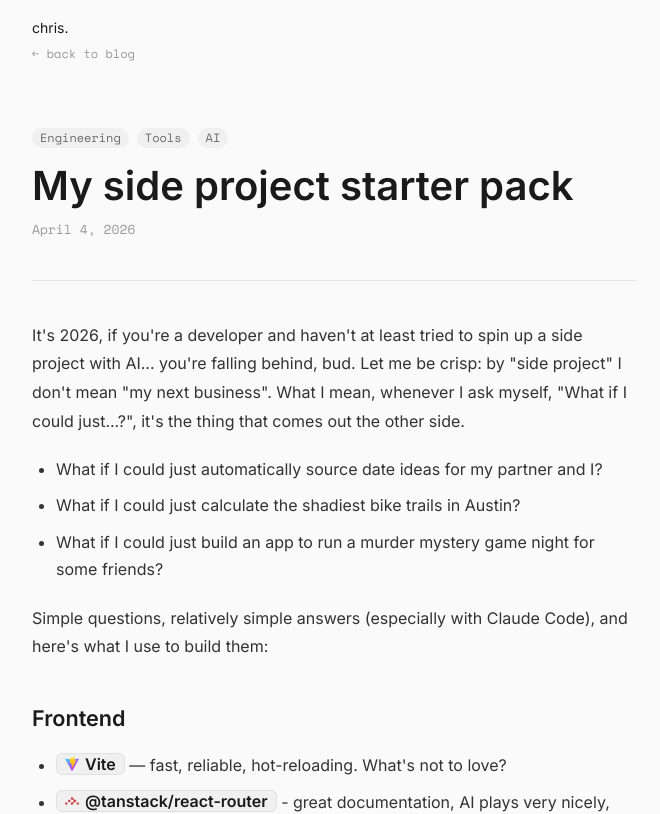
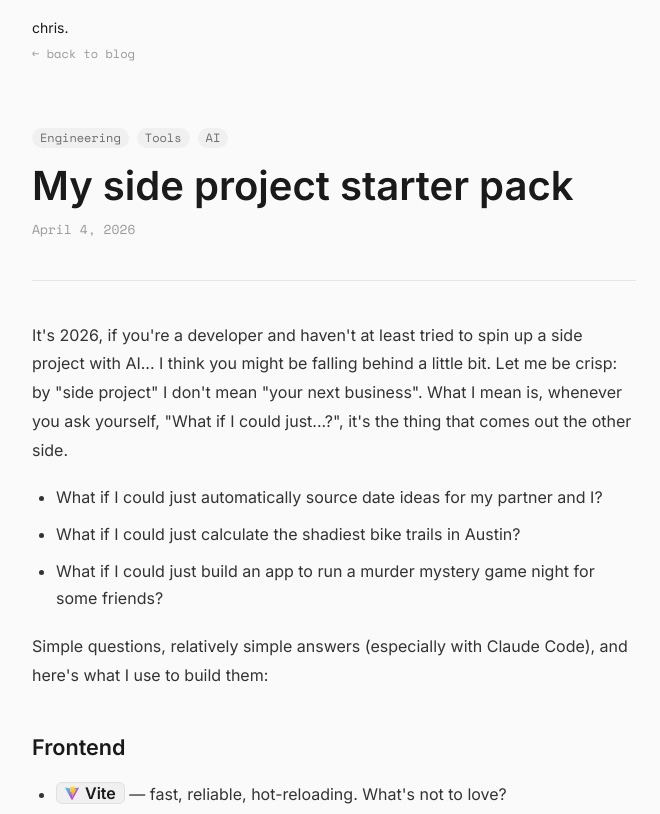
Before and after one commit to bsxp/me, a React (Vite) app: page /blog/posts/my-side-project-starter-pack in a window 1280 px wide. Shown: the top 814 px of the page, without its empty margins (306-966 px from the left). Built offline with nearby package versions, Linux system fonts and the light colour scheme; a web font is replaced by a local one.

Commit message:
Update blog post copy
Co-Authored-By: Claude Opus 4.6 (1M context) <noreply@anthropic.com>

```diff
--- a/src/pages/blog/posts/4-4-2026-my-side-project-starter-pack.tsx
+++ b/src/pages/blog/posts/4-4-2026-my-side-project-starter-pack.tsx
@@ -14,9 +14,9 @@ export default function MySideProjectStarterPack() {
     <article>
       <p>
         It's 2026, if you're a developer and haven't at least tried to spin up a
-        side project with AI... you're falling behind, bud. Let me be crisp: by
-        "side project" I don't mean "my next business". What I mean, whenever I
-        ask myself, "What if I could just...?", it's the thing that comes out the
+        side project with AI... I think you might be falling behind a little bit. Let me be crisp: by
+        "side project" I don't mean "your next business". What I mean is, whenever you
+        ask yourself, "What if I could just...?", it's the thing that comes out the
         other side.
       </p>
       <ul>
```
